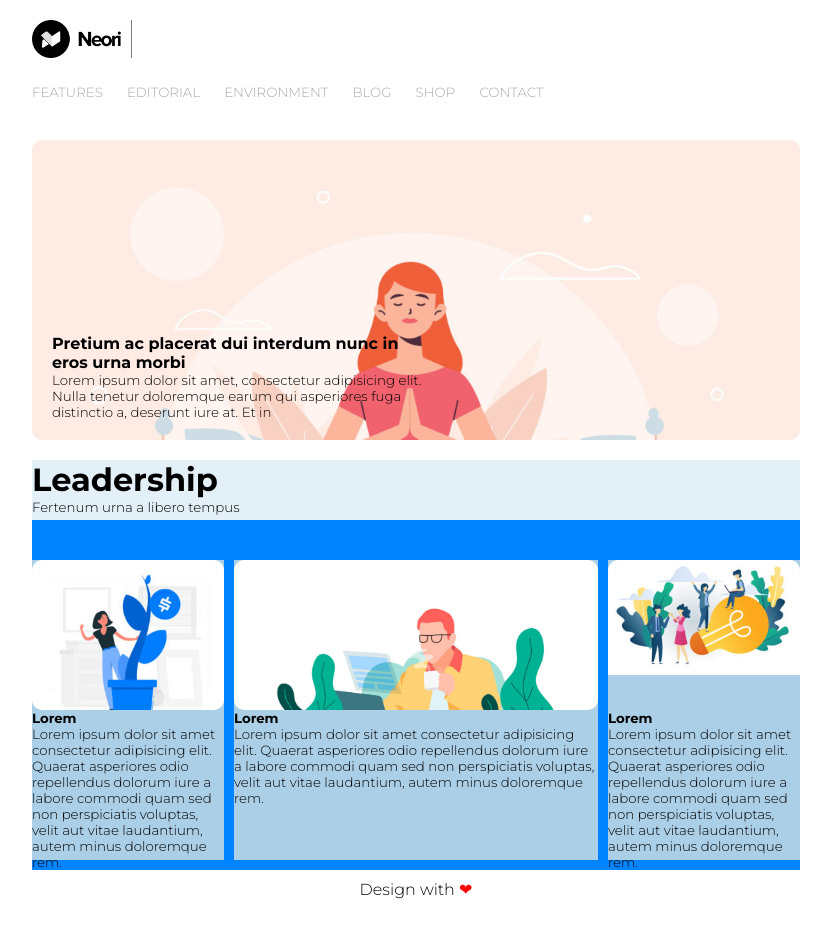
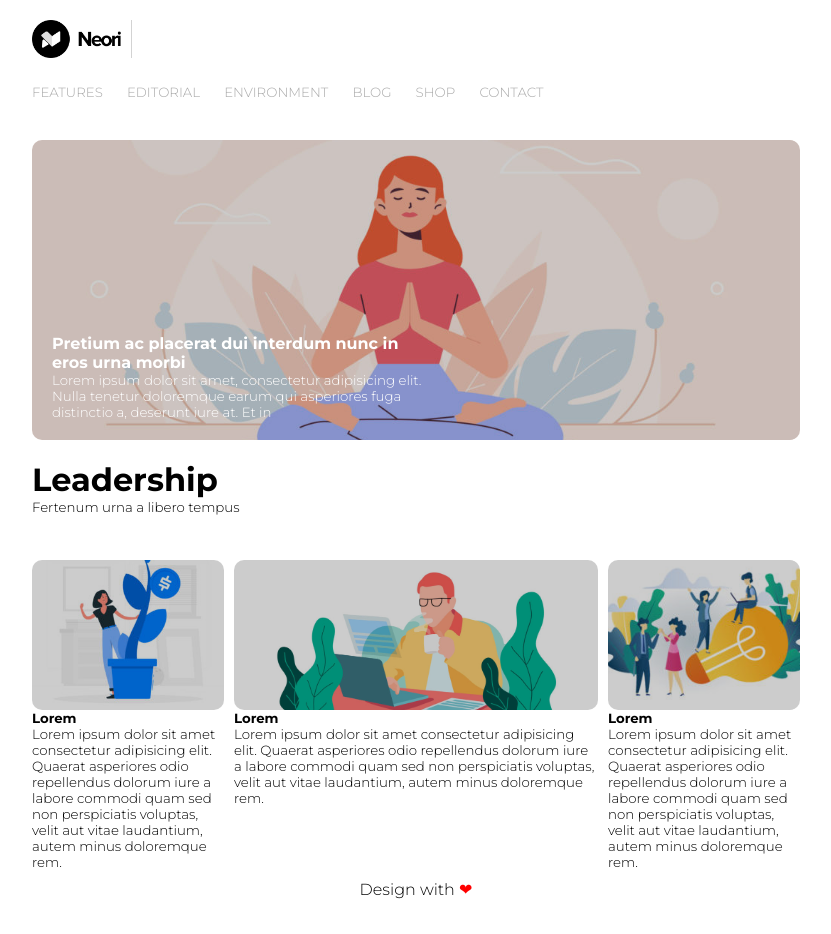
Before and after one commit to yanitejeda/htmlcss-wp, a plain HTML site: page index.html in a window 1280 px wide. Shown: the whole page, without its empty margins (224-1055 px from the left). Drawn offline with Linux system fonts and the light colour scheme.

Commit message:
correzioni dimensione foto e colore testo

```diff
--- a/css/style.css
+++ b/css/style.css
@@ -26,22 +26,41 @@ header ul li{
 .header-logo img{
     width: 100px;
     margin-bottom: 20px;
-    border-right: 1px solid grey;
+    border-right: 1px solid lightgray;
     padding-right: 10px;
 }
-a{
+ul li a{
     text-decoration: none;
     padding: 10px;
     color: darkgrey;
     font-size: smaller;
 }
+
+ul li a:hover{
+    color: black;
+    background-color: salmon;
+}
 ul{
     margin-left: -10px;
 }
 
+
 .foto-hero img{
     width: 100%;
 }
+
+.foto-hero::before{
+    content: "";
+    background-color: rgba(0, 0, 0, 0.2);
+    position: absolute;
+    top: 0;
+    left: 0;
+    right: 0;
+    bottom: 0;
+    border-radius: 10px;
+}
+
+
 
 .foto-hero{
     height: 300px;
@@ -58,6 +77,7 @@ p{
     bottom: 20px;
     left: 20px;
     width: 50%;
+    color: white;
 }
 
 .conteiner{
@@ -72,28 +92,25 @@ p{
 
 
 /** sezione 2*/
-.sezione{
-    background-color: rgb(171,207,231);
-}
+
 
 .sezione2{
-    background-color:  rgb(0,133,255) ;
+
     padding-bottom: 10px;
 }
 
 
 .sezione2-header{
-    background-color: rgb(227, 240, 248);
     height: 50px;
     padding-bottom: 60px;
     margin-bottom: 40px;
 }
 
 .colonna{
-    background-color: rgb(171,207,231);
     height: 300px;
     float: left;
     width: 25%;
+    position: relative;
 }
 
 .colonna-foto{
@@ -108,7 +125,6 @@ p{
 }
 
 .colonna.centrale{
-    background-color: rgb(171,207,231);
     height: 300px;
     float: left;
     width: calc(50% - 20px);
@@ -123,7 +139,18 @@ p{
 }
 
 img{
+    object-fit: cover;
     width: 100%;
+    height: 100%;
+}
+
+.colonna-foto::before{
+    content: "";
+    background-color: rgba(0, 0, 0, 0.2);
+    position: absolute;
+    width: 100%;
+    height: 150px;
+    border-radius: 10px;
 }
 
 .heart{
```
